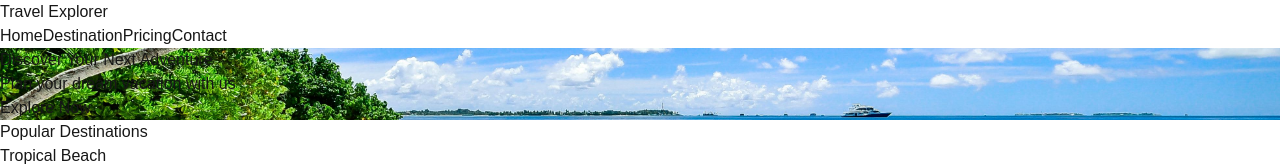
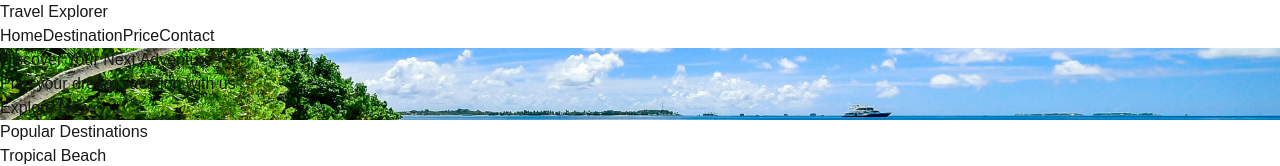
Before and after one commit to RafidAhmmed/My_project, a Next.js app: page /sample in a window 1280 px wide. Shown: the top 166 px of the page. Built offline with nearby package versions, Linux system fonts and the light colour scheme.

Commit message:
home button added and title encluded

```diff
--- a/src/app/sample/component/background.jsx
+++ b/src/app/sample/component/background.jsx
@@ -2,7 +2,7 @@ export function Background() {
     return (
         <div style={{backgroundImage: "url('./sea.jpg')", backgroundSize: "cover", backgroundPosition: "center",}}
             className="h-[500px] md:h-[650px] text-5xl">
-            <div className="bg-black h-full w-full bg-opacity-60 flex flex-col justify-center items-center">
+            <div id="home" className="bg-black h-full w-full bg-opacity-60 flex flex-col justify-center items-center">
                 <h1 className="text-white text-5xl md:text-7xl tracking-wide pb-5 font-bold text-center">
                     Discover Your Next Adventure
                 </h1>
--- a/src/app/sample/component/header.jsx
+++ b/src/app/sample/component/header.jsx
@@ -1,6 +1,8 @@
 export function Header({children}){
     return (
-        <div id="home" className="h-16 bg-blue-500 w-full flex justify-between items-center p-4 top-0 z-10">
+        <>
+        <title>Travel Explorer</title>
+        <div className="h-16 bg-blue-500 w-full flex justify-between items-center p-4 top-0 z-10">
             <div className="text-xl md:text-3xl text-white font-bold pl-2 md:pl-5">
                 Travel Explorer
             </div>
@@ -8,5 +10,6 @@ export function Header({children}){
                 {children}
             </nav>
         </div>
+        </>
     );
 }
--- a/src/app/sample/page.jsx
+++ b/src/app/sample/page.jsx
@@ -20,7 +20,7 @@ export default function Home() {
                     link="#destination"
                 />
                 <Button
-                    title="Pricing"
+                    title="Price"
                     link="#pricing"
                 />
                 <Button
```
